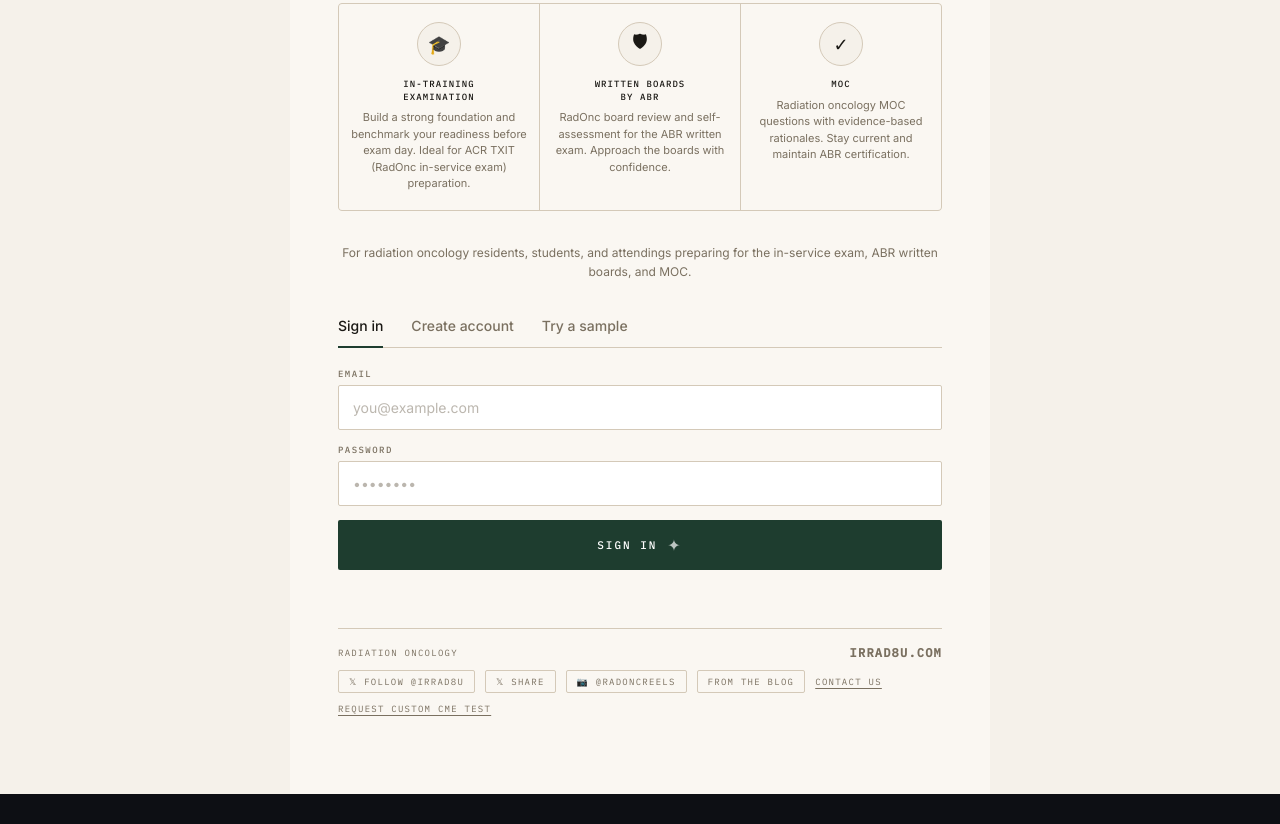
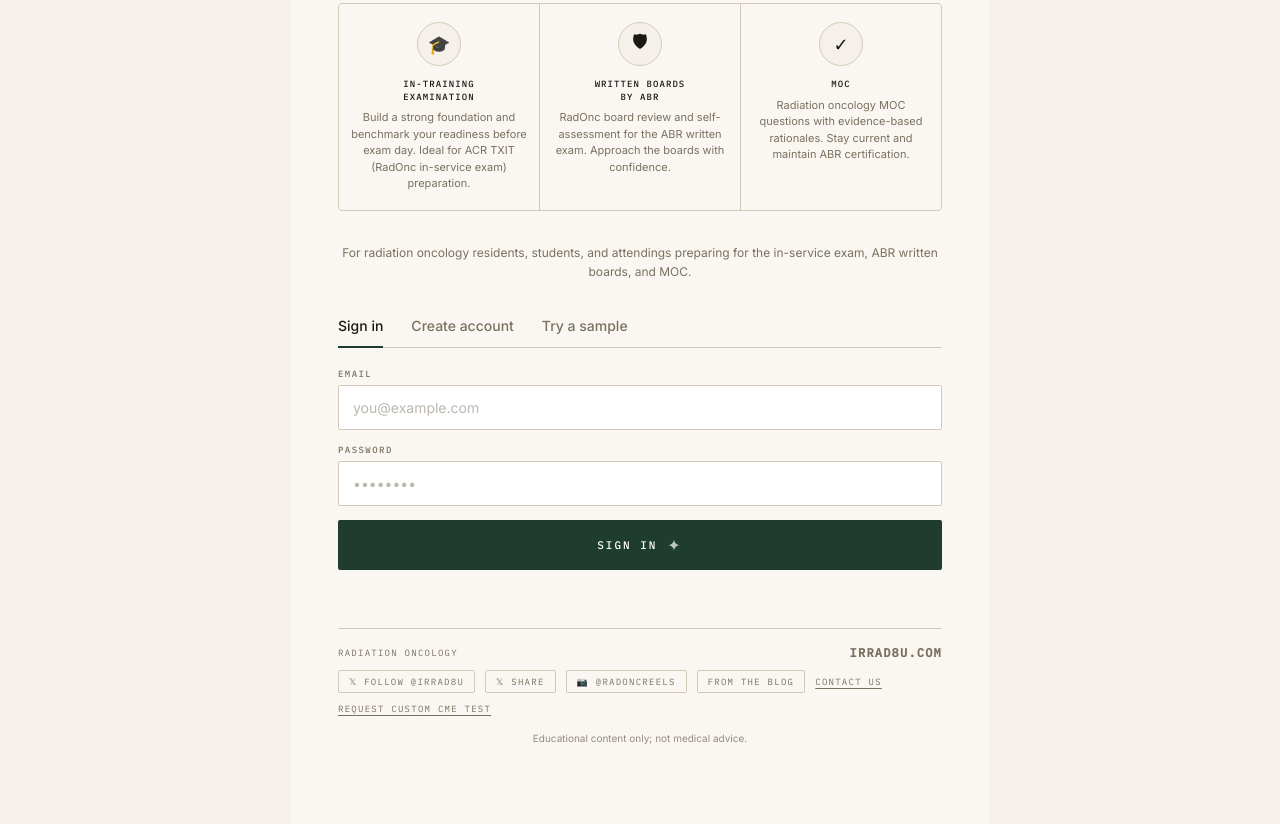
Before and after one commit to jkbc9b9fjd-cmyk/irrad8u, a plain HTML site: page index.html in a window 1280 px wide. Shown: the part 775-1599 px from the top of the page. Before the commit the page ends 1569 px from the top, so only its background shows below. Drawn offline with nearby package versions, Linux system fonts and the light colour scheme; a script that the page names is missing.

Commit message:
Add files via upload

```diff
--- a/index.html
+++ b/index.html
@@ -51,6 +51,7 @@
 .l-error{font-family:var(--mono);font-size:11px;color:#8b2020;margin-top:10px;min-height:16px}
 .guest-blurb{font-size:14px;color:var(--ink-mid);line-height:1.65;margin-bottom:20px}
 .guest-blurb small{font-size:12px;color:var(--ink-dim)}
+.disclaimer{font-family:var(--sans);font-size:10px;color:var(--ink-dim);text-align:center;margin-top:18px;opacity:.8}
 .landing-footer{margin-top:32px;padding-top:16px;border-top:1px solid var(--rule);display:flex;justify-content:space-between;align-items:center;flex-wrap:wrap;gap:10px}
 .footer-mono{font-family:var(--mono);font-size:9px;letter-spacing:.14em;text-transform:uppercase;color:var(--ink-dim)}
 .btn-contact{font-family:var(--mono);font-size:9px;letter-spacing:.14em;text-transform:uppercase;color:var(--ink-dim);background:none;border:none;cursor:pointer;padding:0;text-decoration:underline;text-underline-offset:3px}
@@ -319,6 +320,7 @@
         <button class="btn-contact" onclick="document.getElementById('contact-modal').classList.add('open')">Request custom CME test</button>
       </div>
     </div>
+    <p class="disclaimer">Educational content only; not medical advice.</p>
   </div>
 </div>
 
```
